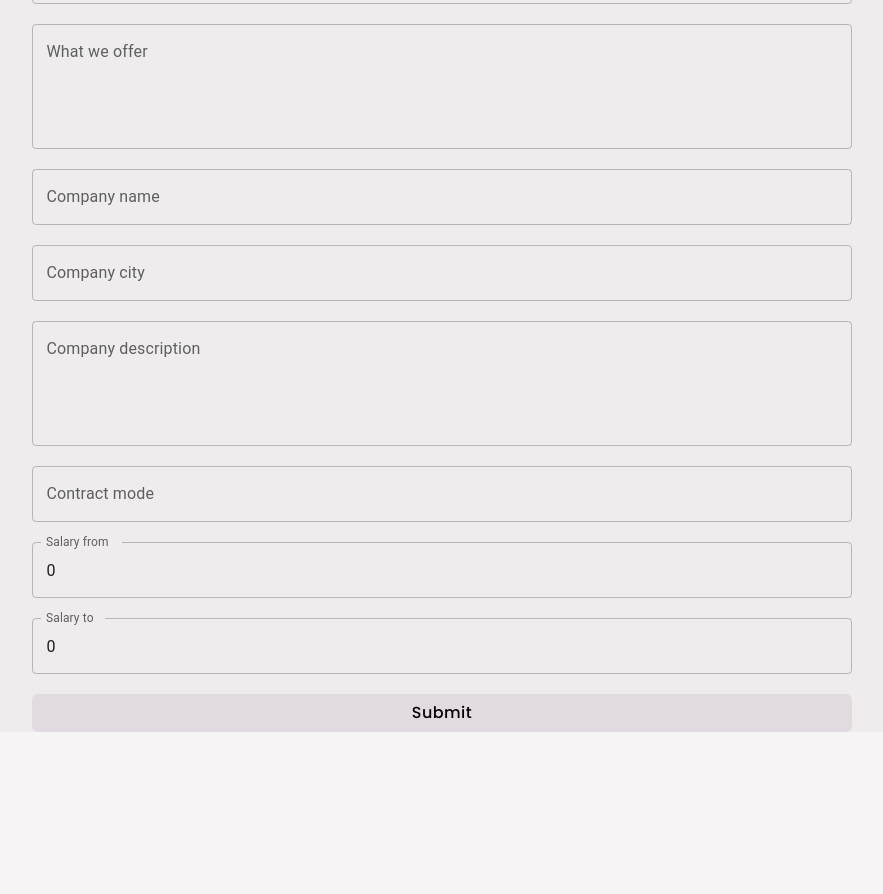
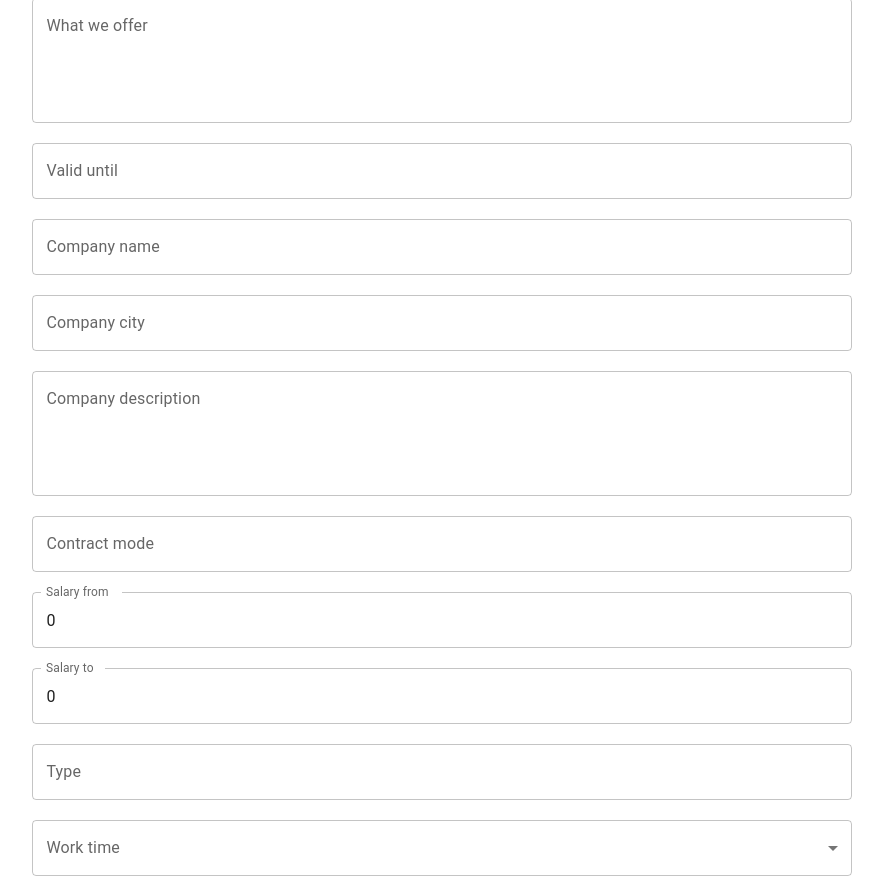
Before and after one commit to sebastianhaber/spa-wsb, a React (Vite) app: page /add-offer in a window 1280 px wide. Shown: the part 660-1554 px from the top of the page, without its empty margins (198-1081 px from the left). Before the commit the page ends 1392 px from the top, so only its background shows below. Built offline with nearby package versions, Linux system fonts and the light colour scheme.

Commit message:
addOffer V2 - WIP

```diff
--- a/package.json
+++ b/package.json
@@ -15,7 +15,9 @@
     "@emotion/styled": "^11.11.0",
     "@heroicons/react": "^2.0.18",
     "@mui/material": "^5.14.10",
+    "@mui/x-date-pickers": "^6.16.3",
     "axios": "^1.5.1",
+    "dayjs": "^1.11.10",
     "formik": "^2.4.5",
     "react": "^18.2.0",
     "react-dom": "^18.2.0",
--- a/src/helpers/globalStyles.ts
+++ b/src/helpers/globalStyles.ts
@@ -2,7 +2,6 @@ import { createGlobalStyle } from 'styled-components';
 import { theme } from './themes';
 
 export const GlobalStyle = createGlobalStyle`
-  @import url('https://fonts.googleapis.com/css?family=Poppins:700|Poppins:400');
   :root{
     --text: #000000;
     --background: #F6F4F4;
--- a/src/views/addOffer/AddOfferForm.tsx
+++ b/src/views/addOffer/AddOfferForm.tsx
@@ -1,13 +1,43 @@
+import { DatePicker, LocalizationProvider } from '@mui/x-date-pickers';
+import { AdapterDayjs } from '@mui/x-date-pickers/AdapterDayjs';
+import 'dayjs/locale/pl';
 import { useFormik } from 'formik';
+import { useState } from 'react';
 import { useMutation } from 'react-query';
 import styled from 'styled-components';
 import * as yup from 'yup';
 import { Input } from '../../components/input';
 import { StyledButton } from '../../components/styledButton';
-import { theme } from '../../helpers/themes';
 import { addOffer } from '../../services/addOffer';
+import { FormControl, InputLabel, Select, MenuItem } from '@mui/material';
 
 const AddOfferForm = () => {
+  const [validUntil, setValidUntil] = useState<string | Date | null>(null);
+
+  const levels = [
+    { id: 1, name: 'Assistant' },
+    { id: 2, name: 'Junior' },
+    { id: 3, name: 'Mid' },
+    { id: 4, name: 'Senior' },
+  ];
+
+  const workTimes = [
+    { id: 1, name: 'Full time' },
+    { id: 2, name: 'Part time' },
+  ];
+
+  const types = [
+    { id: 1, name: 'B2B' },
+    { id: 2, name: 'Contract of employment' },
+    { id: 3, name: 'Mandate contract' },
+  ];
+
+  const modes = [
+    { id: 1, name: 'Remote' },
+    { id: 2, name: 'Stationary' },
+    { id: 3, name: 'Hybrid' },
+  ];
+
   const AddOfferMutation = useMutation(addOffer, {
     onSuccess: (res: any) => {
       console.log('success', res);
@@ -17,6 +47,22 @@ const AddOfferForm = () => {
   const validation = yup.object({
     title: yup.string().required('Title is required'),
     description: yup.string().required('Description is required'),
+    requirements: yup.string().required('Requirements is required'),
+    responsibilities: yup.string().required('Responsibilities is required'),
+    // validUntil: yup.string().required('Valid until is required'),
+    whatWeOffer: yup.string().required('What we offer is required'),
+    company: yup.object({
+      name: yup.string().required('Company name is required'),
+      city: yup.string().required('Company city is required'),
+      description: yup.string().required('Company description is required'),
+    }),
+    contract: yup.object({
+      mode: yup.string().required('Contract mode is required'),
+      salary: yup.object({
+        from: yup.number().required('Salary from is required'),
+        to: yup.number().required('Salary to is required'),
+      }),
+    }),
   });
 
   const formik = useFormik({
@@ -25,27 +71,18 @@ const AddOfferForm = () => {
       description: '',
       requirements: '',
       responsibilities: '',
-      validUntil: '',
       whatWeOffer: '',
-      company: {
-        city: '',
-        description: '',
-        name: '',
-      },
-      contract: {
+      comapnyCity: '',
+      companyDescription: '',
+      companyName: '',
       mode: '',
       salary: {
         from: 0,
         to: 0,
       },
-        // type: 'contract of employment',
-        // workTime: 'full-time',
-        // position: {
-        //   level: 'assistant',
-        //   name: '???',
-        // },
-        // recruitmentType: 'remote',
-      },
+      type: '',
+      workTime: '',
+      level: '',
     },
     validationSchema: validation,
     onSubmit: (values) => {
@@ -54,34 +91,27 @@ const AddOfferForm = () => {
         description: values.description,
         requirements: values.requirements,
         responsibilities: values.responsibilities,
-        validUntil: values.validUntil,
+        validUntil: validUntil,
         whatWeOffer: values.whatWeOffer,
-        company: {
-          city: values.company?.city,
-          description: values.company?.description,
-          name: values.company?.name,
+        comapnyCity: values.comapnyCity,
+        companyDescription: values.companyDescription,
+        companyName: values.companyName,
+        mode: values.mode,
+        salary: {
+          from: values.salary.from,
+          to: values.salary.to,
         },
-        contract: {
-          mode: values.contract?.mode,
-          salary: {
-            from: values.contract?.salary?.from,
-            to: values.contract?.salary?.to,
-          },
-          // type: values.contract?.type,
-          // workTime: values.contract?.workTime,
-          // position: {
-          //   level: values.contract?.position?.level,
-          //   name: values.contract?.position?.name,
-          // },
-          // recruitmentType: values.contract?.recruitmentType,
-        },
+        type: values.type,
+        workTime: values.workTime,
+        level: values.level,
       };
-
-      AddOfferMutation.mutate(body);
+      console.log(body);
+      // AddOfferMutation.mutate(body);
     },
   });
 
   return (
+    <LocalizationProvider adapterLocale="pl" dateAdapter={AdapterDayjs}>
       <FormWrapper>
         <FormContainer>
           <FormRoot onSubmit={formik.handleSubmit}>
@@ -130,16 +160,6 @@ const AddOfferForm = () => {
               rows={4}
             />
             <Input
-            value={formik.values.validUntil}
-            onChange={formik.handleChange}
-            label={'Valid until'}
-            id={'validUntil'}
-            name={'validUntil'}
-            error={formik.touched.validUntil && Boolean(formik.errors.validUntil)}
-            helperText={formik.touched.validUntil && formik.errors.validUntil}
-            onBlur={formik.handleBlur}
-          />
-          <Input
               value={formik.values.whatWeOffer}
               onChange={formik.handleChange}
               label={'What we offer'}
@@ -151,84 +171,149 @@ const AddOfferForm = () => {
               multiline
               rows={4}
             />
+            <DatePicker
+              value={validUntil}
+              onChange={(newValue) => setValidUntil(newValue)}
+              label={'Valid until'}
+              disablePast
+            />
             <Input
-            value={formik.values.company?.name}
+              value={formik.values.companyName}
               onChange={formik.handleChange}
               label={'Company name'}
-            id={'name'}
-            name={'company.name'}
-            error={formik.touched.company?.name && Boolean(formik.errors.company?.name)}
-            helperText={formik.touched.company?.name && formik.errors.company?.name}
+              id={'companyName'}
+              name={'companyName'}
+              error={formik.touched.companyName && Boolean(formik.errors.companyName)}
+              helperText={formik.touched.companyName && formik.errors.companyName}
               onBlur={formik.handleBlur}
             />
             <Input
-            value={formik.values.company?.city}
+              value={formik.values.comapnyCity}
               onChange={formik.handleChange}
               label={'Company city'}
-            id={'city'}
-            name={'company.city'}
-            error={formik.touched.company?.city && Boolean(formik.errors.company?.city)}
-            helperText={formik.touched.company?.city && formik.errors.company?.city}
+              id={'comapnyCity'}
+              name={'comapnyCity'}
+              error={formik.touched.comapnyCity && Boolean(formik.errors.comapnyCity)}
+              helperText={formik.touched.comapnyCity && formik.errors.comapnyCity}
               onBlur={formik.handleBlur}
             />
             <Input
-            value={formik.values.company?.description}
+              value={formik.values.companyDescription}
               onChange={formik.handleChange}
               label={'Company description'}
-            id={'description'}
-            name={'company.description'}
-            error={formik.touched.company?.description && Boolean(formik.errors.company?.description)}
-            helperText={formik.touched.company?.description && formik.errors.company?.description}
+              id={'companyDescription'}
+              name={'companyDescription'}
+              error={formik.touched.companyDescription && Boolean(formik.errors.companyDescription)}
+              helperText={formik.touched.companyDescription && formik.errors.companyDescription}
               onBlur={formik.handleBlur}
               multiline
               rows={4}
             />
             <Input
-            value={formik.values.contract?.mode}
+              value={formik.values.mode}
               onChange={formik.handleChange}
               label={'Contract mode'}
               id={'mode'}
-            name={'contract.mode'}
-            error={formik.touched.contract?.mode && Boolean(formik.errors.contract?.mode)}
-            helperText={formik.touched.contract?.mode && formik.errors.contract?.mode}
+              name={'mode'}
+              error={formik.touched.mode && Boolean(formik.errors.mode)}
+              helperText={formik.touched.mode && formik.errors.mode}
               onBlur={formik.handleBlur}
             />
             <Input
-            value={formik.values.contract?.salary?.from}
+              value={formik.values.salary.from}
               onChange={formik.handleChange}
               label={'Salary from'}
               id={'from'}
-            name={'contract.salary.from'}
-            error={formik.touched.contract?.salary?.from && Boolean(formik.errors.contract?.salary?.from)}
-            helperText={formik.touched.contract?.salary?.from && formik.errors.contract?.salary?.from}
+              name={'salary.from'}
+              error={formik.touched.salary?.from && Boolean(formik.errors.salary?.from)}
+              helperText={formik.touched.salary?.from && formik.errors.salary?.from}
               onBlur={formik.handleBlur}
             />
             <Input
-            value={formik.values.contract?.salary?.to}
+              value={formik.values.salary.to}
               onChange={formik.handleChange}
               label={'Salary to'}
               id={'to'}
-            name={'contract.salary.to'}
-            error={formik.touched.contract?.salary?.to && Boolean(formik.errors.contract?.salary?.to)}
-            helperText={formik.touched.contract?.salary?.to && formik.errors.contract?.salary?.to}
+              name={'salary.to'}
+              error={formik.touched.salary?.to && Boolean(formik.errors.salary?.to)}
+              helperText={formik.touched.salary?.to && formik.errors.salary?.to}
               onBlur={formik.handleBlur}
             />
+            <Input
+              value={formik.values.type}
+              onChange={formik.handleChange}
+              label={'Type'}
+              id={'type'}
+              name={'type'}
+              error={formik.touched.type && Boolean(formik.errors.type)}
+              helperText={formik.touched.type && formik.errors.type}
+              onBlur={formik.handleBlur}
+            />
+            {/* <Input
+              value={formik.values.workTime}
+              onChange={formik.handleChange}
+              label={'Work time'}
+              id={'workTime'}
+              name={'workTime'}
+              error={formik.touched.workTime && Boolean(formik.errors.workTime)}
+              helperText={formik.touched.workTime && formik.errors.workTime}
+              onBlur={formik.handleBlur}
+            /> */}
+            <FormControl fullWidth>
+              <InputLabel id="workTime-label">Work time</InputLabel>
+              <Select
+                placeholder="Work time"
+                labelId="workTime-label"
+                label="Work time"
+                id="workTime"
+                name="workTime"
+                value={formik.values.workTime}
+                onChange={formik.handleChange}
+                onBlur={formik.handleBlur}
+                style={{ backgroundColor: 'white' }}
+              >
+                {workTimes.map((i: any) => (
+                  <MenuItem key={i.id} value={i.name}>
+                    {i.name}
+                  </MenuItem>
+                ))}
+              </Select>
+            </FormControl>
+            <FormControl fullWidth>
+              <InputLabel id="level-label">Level</InputLabel>
+              <Select
+                placeholder="Level"
+                labelId="level-label"
+                label="Level"
+                id="level"
+                name="level"
+                value={formik.values.level}
+                onChange={formik.handleChange}
+                onBlur={formik.handleBlur}
+                style={{ backgroundColor: 'white' }}
+              >
+                {levels.map((i: any) => (
+                  <MenuItem key={i.id} value={i.name}>
+                    {i.name}
+                  </MenuItem>
+                ))}
+              </Select>
+            </FormControl>
             <StyledButton type="submit">Submit</StyledButton>
           </FormRoot>
         </FormContainer>
       </FormWrapper>
+    </LocalizationProvider>
   );
 };
 
 export default AddOfferForm;
 
 const FormWrapper = styled.div`
-  border-radius: 10px;
   width: 100%;
   display: flex;
   flex-direction: column;
   align-items: center;
-  background-color: ${theme.colors.cardBackground};
 `;
 
 const FormContainer = styled.div`
--- a/src/views/addOffer/index.tsx
+++ b/src/views/addOffer/index.tsx
@@ -1,5 +1,6 @@
 import styled from 'styled-components';
 import AddOfferForm from './AddOfferForm';
+import { theme } from '../../helpers/themes';
 
 const AddOffer = () => {
   return (
@@ -26,6 +27,7 @@ const AddOfferWrapper = styled.div`
   width: 80%;
   max-width: 1200px;
   margin: 0 auto;
+  margin-bottom: 50px;
 `;
 
 const AddOfferHeader = styled.h1`
@@ -38,4 +40,7 @@ const AddOfferContainer = styled.div`
   width: 100%;
   display: flex;
   flex-direction: column;
+  padding-block: 50px;
+  background-color: ${theme.colors.textWhite};
+  border-radius: 10px;
 `;
```
Also changed, not shown: src/services/addOffer/types.ts (+11 -21 lines), src/types/types.d.ts (+11 -10 lines), 1 other file (tests, documents, lock files or other folders). Lines whose indentation alone changed are shown as unchanged.
